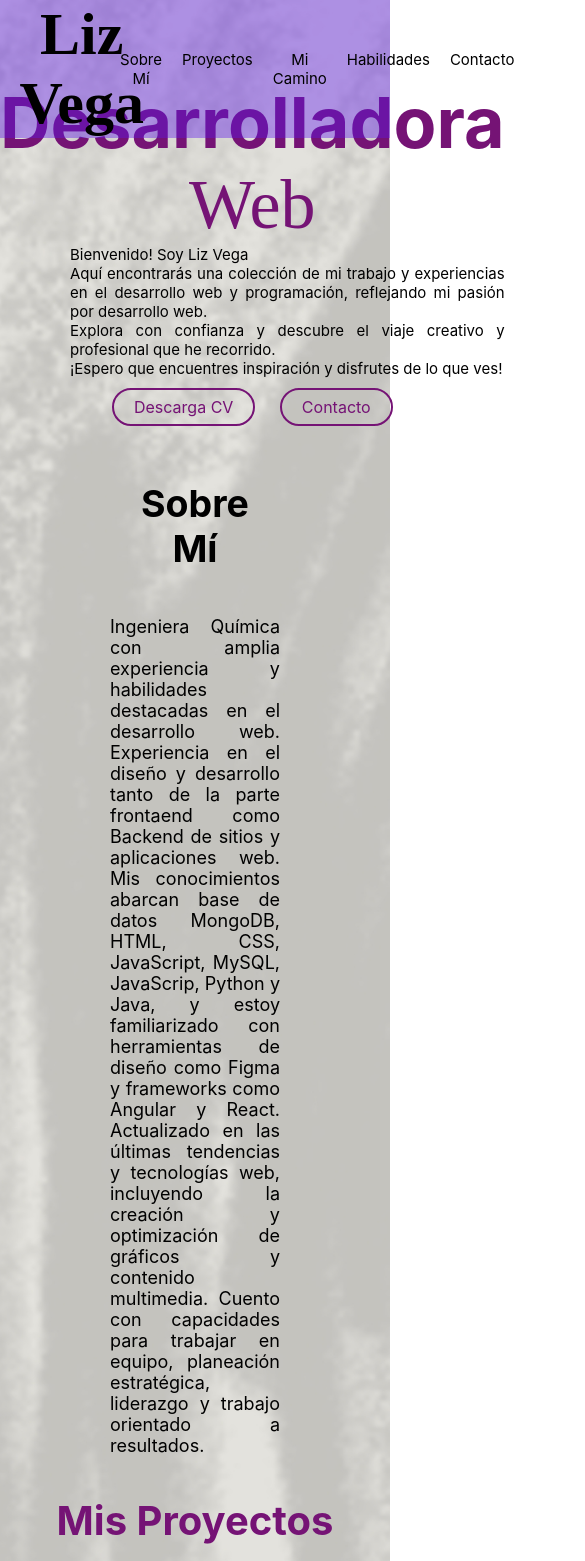
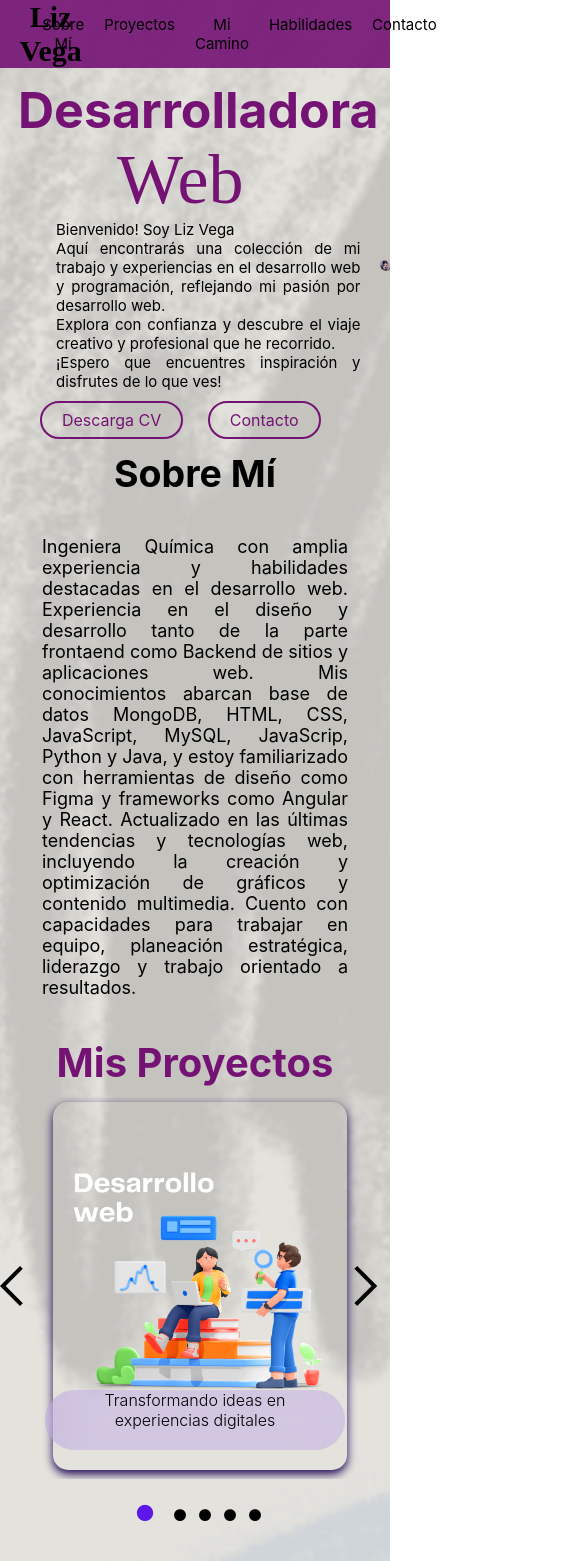
Before and after one commit to lizvega1993/webPersonal, a plain HTML site: page Index.html in a window 390 px wide. Shown: the top 1561 px of the page, 585 px wide, since content can reach past the window. Drawn offline with Linux system fonts and the light colour scheme; a web font is replaced by a local one.

Commit message:
Presentacion con Desing Responsive

```diff
--- a/Index.html
+++ b/Index.html
@@ -31,9 +31,9 @@
                 </ul>
             </nav>
         </header>
-        <main>
     </div>
 
+    <main>
         <!--Introduccion y presentacion-->
         <section id="sobreMi" class="mainContainer">
 
@@ -75,8 +75,7 @@
 
                     <div id="texto" class="texto">
                         <h3>Transformando ideas en experiencias digitales</h3>
-                        <p>En nuestros proyectos de desarrollo web, creamos plataformas dinámicas y funcionales, desde el diseño personalizado hasta la implementación de tecnologías de vanguardia. Nos comprometemos a optimizar el rendimiento, la experiencia del usuario y la adaptabilidad móvil.
-                        </p>
+                        <p>En nuestros proyectos de desarrollo web, creamos plataformas dinámicas y funcionales, desde el diseño personalizado hasta la implementación de tecnologías de vanguardia.</p>
                     </div>
                 </div>
 
@@ -246,5 +245,5 @@
             <!-- Copyright -->
     </footeer>
 
-    </body>
-    </html>
+</body>
+</html>
--- a/app.js
+++ b/app.js
@@ -2,7 +2,7 @@ let imagenes = [
     {
         "url": "img/Carrusel-01.png",
         "nombre": "Transformando ideas en experiencias digitales",
-        "descripcion": "En nuestros proyectos de desarrollo web, creamos plataformas dinámicas y funcionales, desde el diseño personalizado hasta la implementación de tecnologías de vanguardia. Nos comprometemos a optimizar el rendimiento, la experiencia del usuario y la adaptabilidad móvil."
+        "descripcion": "En nuestros proyectos de desarrollo web, creamos plataformas dinámicas y funcionales, desde el diseño personalizado hasta la implementación de tecnologías de vanguardia."
 
     },
     {
--- a/css/estilos.css
+++ b/css/estilos.css
@@ -19,12 +19,10 @@
     left: 0;
     top: 0;
     width: 100%;
-    background-color: #5e17eb67;
+    background-color: #751375e8;
 }
-
-
 .headerNav h1{
-    font-size: 60px;
+    font-size: 40px;
     width: 100%;
     margin: 0% 5% ;
     display: flex;
@@ -67,7 +65,6 @@
     padding-top: 70px;
     margin-top: 10px;
 }
-
 .sectionDiv h2{
     font-size: 70px;
     color:#751375;
@@ -108,6 +105,7 @@
     color: white;
 }
 .sectionDiv2 img{
+    align-items: center;
     width: 100%;
     border-top-left-radius: 100px;
     border-top-right-radius: 160px;
@@ -136,7 +134,6 @@
     text-align: center;
     align-items: center;
 }
-
 .sobreMi p{
     text-align: justify;
 }
@@ -153,7 +150,7 @@
     justify-content: center;
     overflow: hidden;
     width: 100%;
-    height: 100vh;
+    height: 100%;
     font-family: CerebriSans-Regular,-apple-system,system-ui,Roboto,sans-serif;
 }
 .imagenes{
@@ -191,7 +188,6 @@
     font-weight: 300;
     font-size: 27px;
 }
-
 .texto p{
     margin: 10px;
     align-items: center;
@@ -200,7 +196,6 @@
     font-size: 0px;
     font-weight: 300;
 }
-
 .imagenes .texto{
     width: 600px;
     height: 100px;
@@ -219,7 +214,6 @@
     height: 350px;
     background-color: rgba(153, 53, 247, 0.25);
 }
-
 .imagenes:hover .texto p{
     transition: font-size 0s .2s linear;
     font-size: 23px;
@@ -227,7 +221,6 @@
     margin: 20px;
     padding: 20px;
 }
-
 .puntos{
     display: flex;
     align-items: center;
@@ -516,3 +509,81 @@ footer i{
 .text-center{
     font-family: CerebriSans-Regular,-apple-system,system-ui,Roboto,sans-serif;
 }
+/*-------Desing Responsive Ipad 11Pro-------*/
+@media only screen and (max-width: 834px) {
+    .headerNav h1{
+        font-size: 60px;
+        margin-right: 1%;
+        width: 40%;
+    }
+    .sectionDiv h2{
+        padding-left: 5%;
+    }
+    .mainContainer{
+        gap: 5%;
+    }
+    .sectionDiv p{
+        margin-left:10% ;
+    }
+    .div-formato{
+        font-size: 20%;
+    }
+    .sectionDiv h2{
+        font-size: 50px;
+    }
+
+    .container-form {
+    margin: 1%;
+    height: 30%;
+    width: 95%;
+    }
+    .container-form p,
+    .container-form a{
+        margin-left: 2%;
+        margin-right: 1%;
+    }
+    .container-form form textarea {
+        max-width: 400px;
+        min-width: 200px;
+        min-height: 120px;
+        max-height: 120px;
+    }
+}
+/*-------Desing Responsive Ipad 13Pro-------*/
+@media only screen and (max-width: 390px) {
+    .headerNav h1{
+        font-size: 30px;
+    }
+    .sobreMi h2{
+        margin: 0.5%;
+    }
+    .sobreMi {
+        margin: 0.5%;
+    }
+    .imagenes img{
+        width: 100%;
+        height: auto;
+    }
+    .imagenes .texto {
+        padding: 0;
+        width: 300px;
+        height: 60px;
+        transition: 1s;
+    }
+    .imagenes .texto h3{
+        padding: 2%;
+        font-size: 100%;
+        width: auto;
+    }
+    .imagenes:hover .texto{
+        transform: translateY(-20px);
+        height: 300px;
+    }
+    .imagenes:hover .texto p{
+
+        font-size: 100%;
+        margin: 2%;
+        padding: 2%;
+    }
+
+}
```
